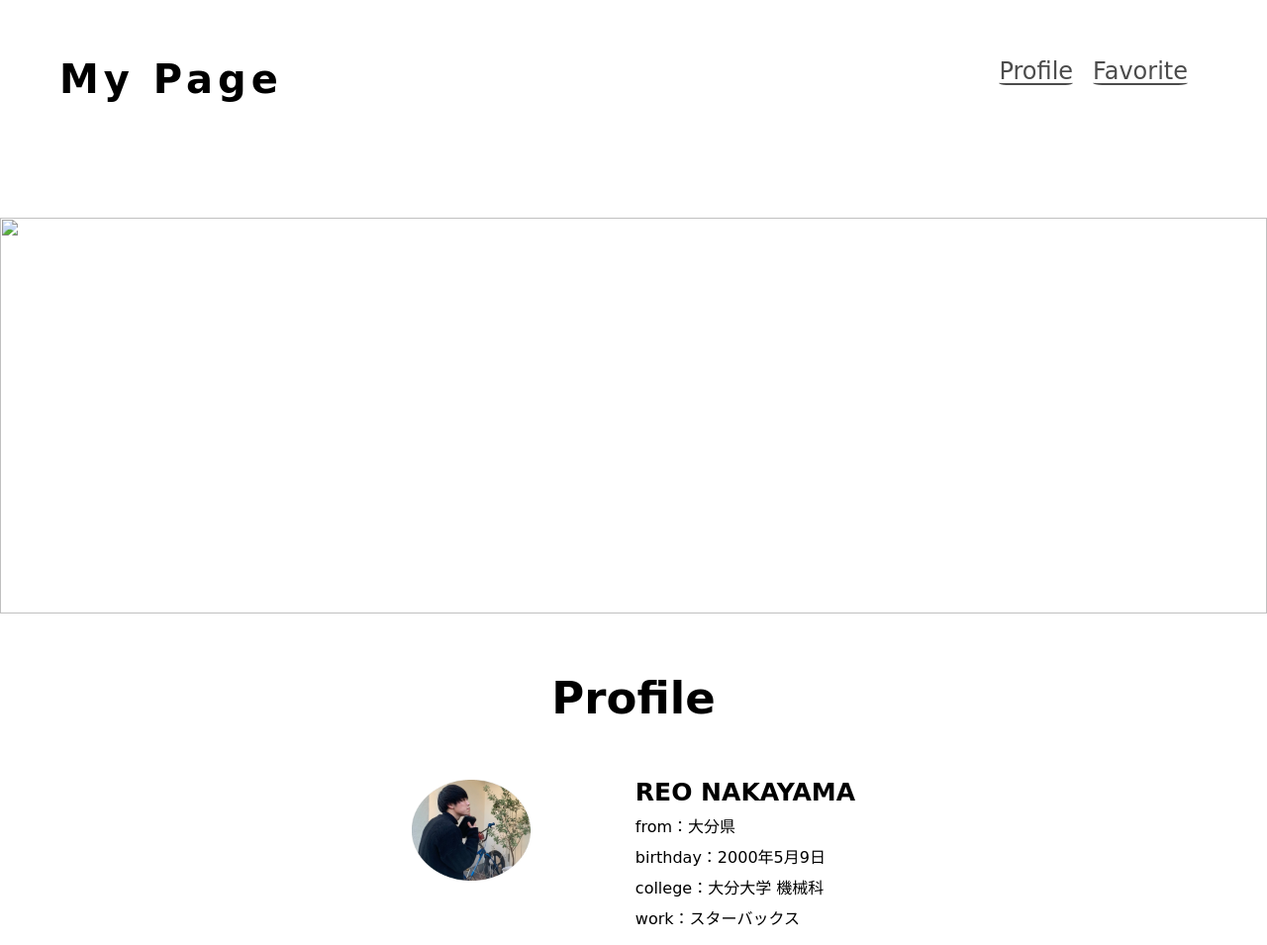
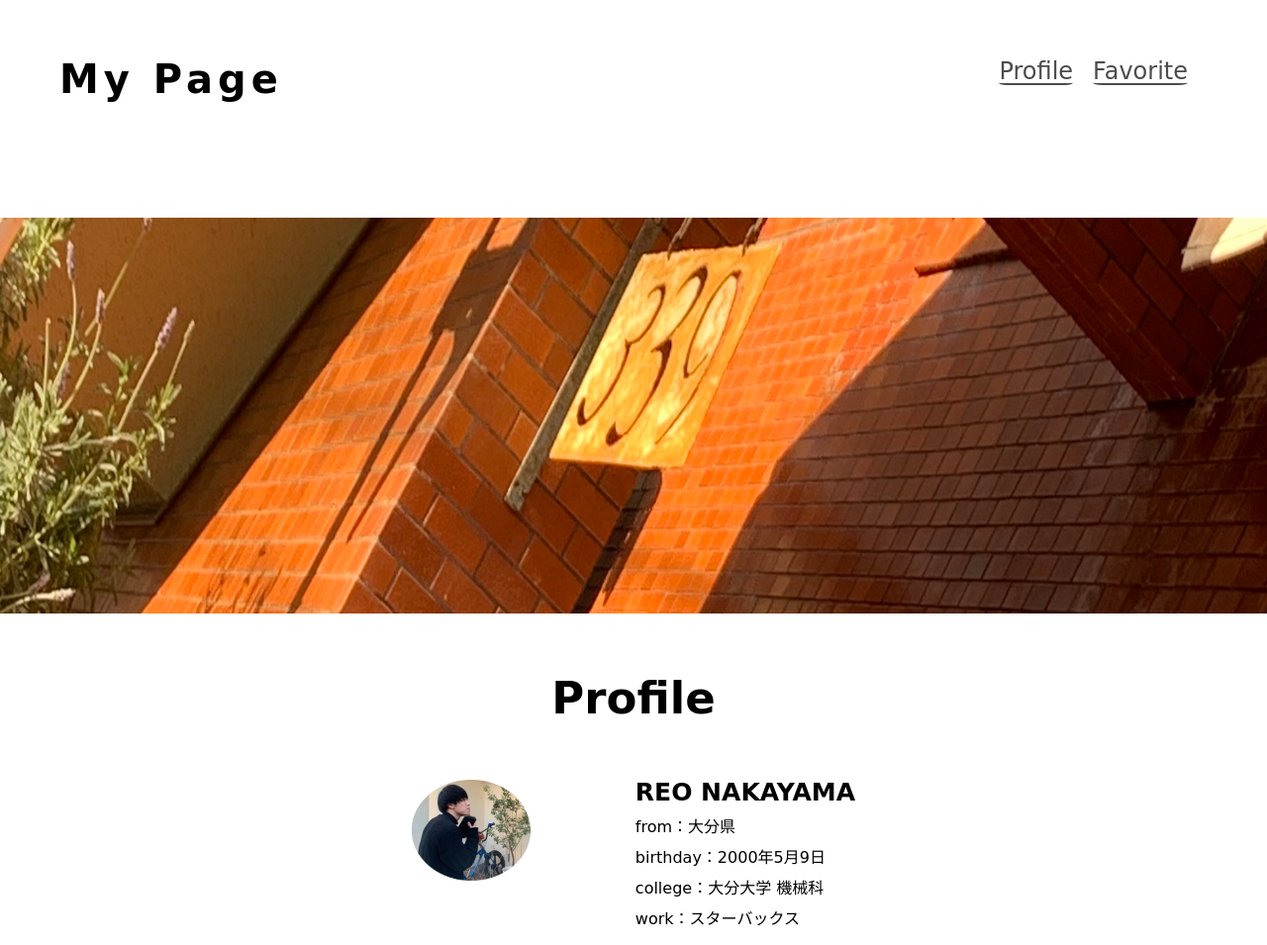
Before and after one commit to 1957151/reo0509.github.io, a plain HTML site: page index.html in a window 1280 px wide. Shown: the top 955 px of the page at 99% size. Drawn offline with Linux system fonts and the light colour scheme; files whose address does not match are found by name.

Commit message:
Update index.html

```diff
--- a/index.html
+++ b/index.html
@@ -27,7 +27,7 @@
         <main>
             <section class="top-wrapper">
                 <div class="top-image">
-                    <img src="images\50D14363-FBDA-47B6-91D9-184E7E31EFBB.jpg" alt="">
+                    <img src="https://raw.githubusercontent.com/1957151/reo0509.github.io/main/50D14363-FBDA-47B6-91D9-184E7E31EFBB.jpg" alt="">
                 </div>
             </section>
 
```
